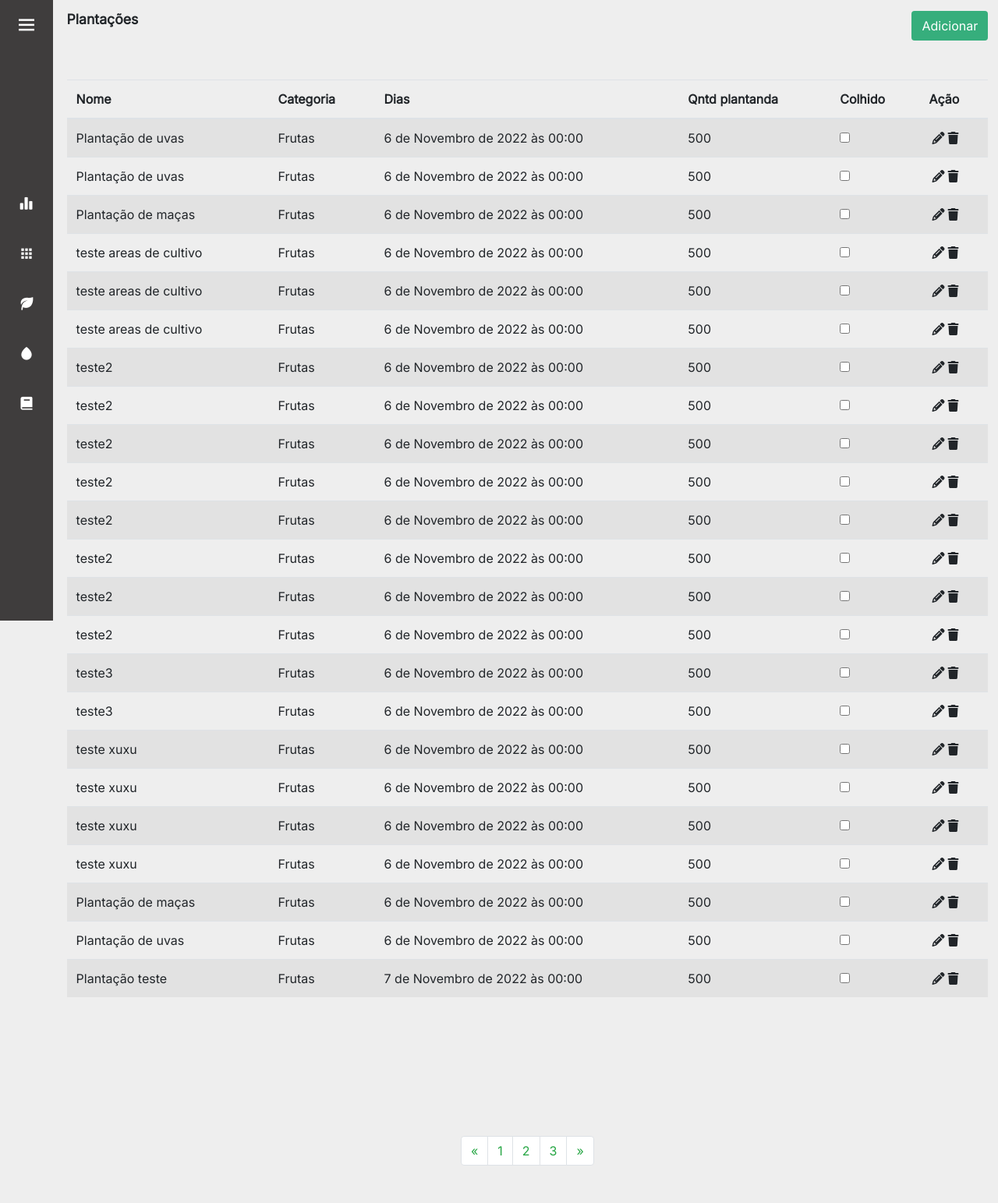
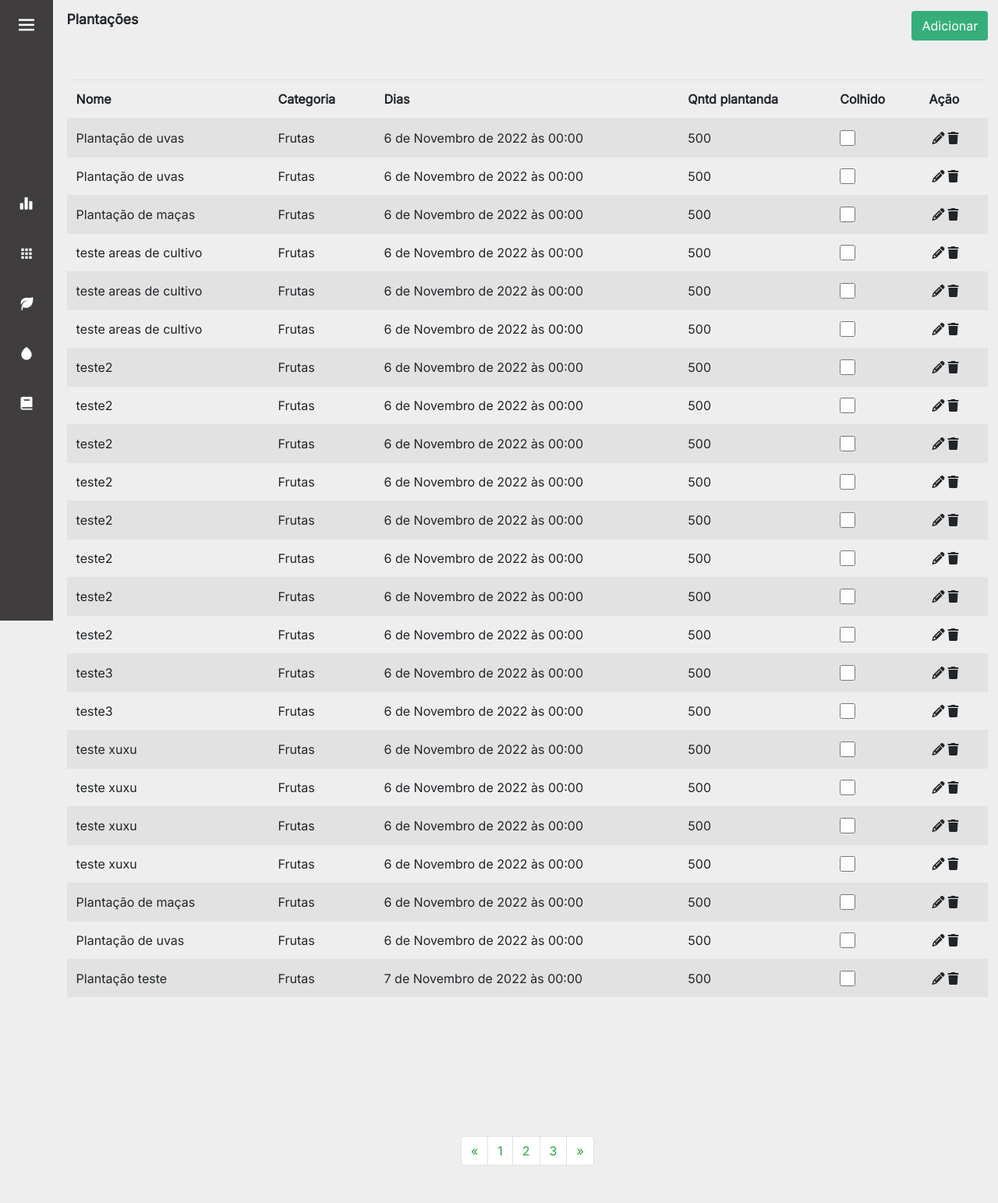
Before and after one commit to ViviFerreira/projeto_web_smartgarden, a Django app: page /plantacoes/ in a window 1280 px wide. Shown: the part 60-1603 px from the top of the page at 78% size. Run offline with Django 4.2, Linux system fonts and the light colour scheme; data comes from the database, SQL or seed files in the repository; some libraries are stand-ins or nearby versions.

Commit message:
checkbox

```diff
--- a/static/css/global.css
+++ b/static/css/global.css
@@ -47,3 +47,11 @@ body {
 	position:relative;
 	justify-content: space-around;
 }
+
+/* check box */
+
+.form-check input{
+	width: 20px;
+	height: 20px;
+	bottom: 2px;
+}
```
Also changed, not shown: templates/irrigações.html (+6 -1 lines).
